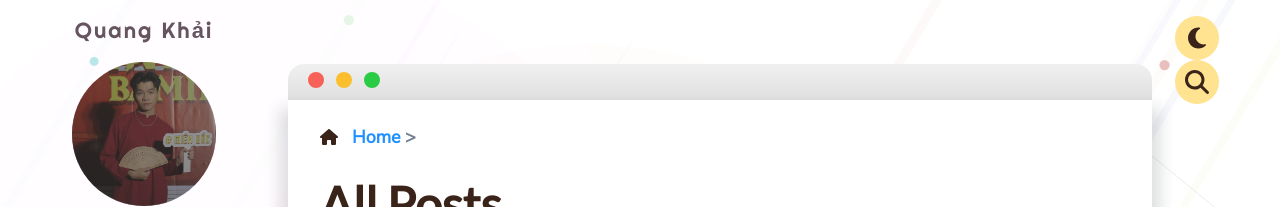
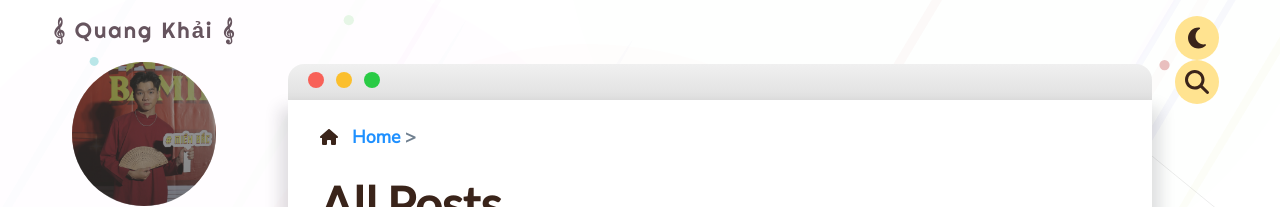
Before and after one commit to QuangKhaiHOT/quangkhaihot.github.io, a Jekyll site: the page built from _pages/index.md, in a window 1280 px wide. Shown: the top 207 px of the page. Built offline with Jekyll 4.4.1, drawn with Linux system fonts in a browser that asks for light colours.

Commit message:
Update interface

```diff
--- a/_config.yml
+++ b/_config.yml
@@ -1,4 +1,4 @@
-title: Quang Khải
+title: 𝄞 Quang Khải 𝄞
 description:
 logo_img: "/assets/img/klogo.png"
 profile_img: "/assets/img/profile.JPG"
--- a/_includes/navigation.html
+++ b/_includes/navigation.html
@@ -145,7 +145,7 @@
 
 
         <!-- Tạo Tags  -->
-        <li id="nav-about" aria-label="About">
+        <li id="nav-about" aria-label="Tags">
             <div class="nav-item">
                 <a href="{{ '/tags.html' | prepend: site.baseurl }}" class="nav-list-link nav-lh">
                     <svg xmlns="http://www.w3.org/2000/svg" viewBox="0 0 448 512">
--- a/_includes/pagination.html
+++ b/_includes/pagination.html
@@ -58,7 +58,7 @@
                     </div>
                     <div class="info-post">
                         {%- assign posting_date = sub_page.date | date: "%Y-%m-%d" -%}
-                        {% if posting_date != "xxxx-xx-xx" %}
+                        {% if posting_date != "1900-01-01" %}
                         <span class="date">· {{ sub_page.date | date: "%Y-%m-%d" }}</span>
                         {% endif %}
                     </div>
--- a/_layouts/default.html
+++ b/_layouts/default.html
@@ -6,11 +6,9 @@
     </head>
     <body>
         <div class="blank-page">
-        <a href="{{ '/' | prepend: site.baseurl }}" class="go-home">↩️ GO HOME</a>
+        <a href="{{ '/' | prepend: site.baseurl }}" class="go-home">◀ GO HOME</a>
         <div class="not-found-msg">
-            <h1 class="sour-face">`Φ ⌒ `Φ ?</h1>
             <p style="font-size:1.75rem; color:#fa4251;">404: Page not found</p>
-            <p style="font-size:1.25rem;">D-Data breach...? &nbsp&nbsp No such thing allowed!</p>
         </div>
         </div>
     </body>
```
